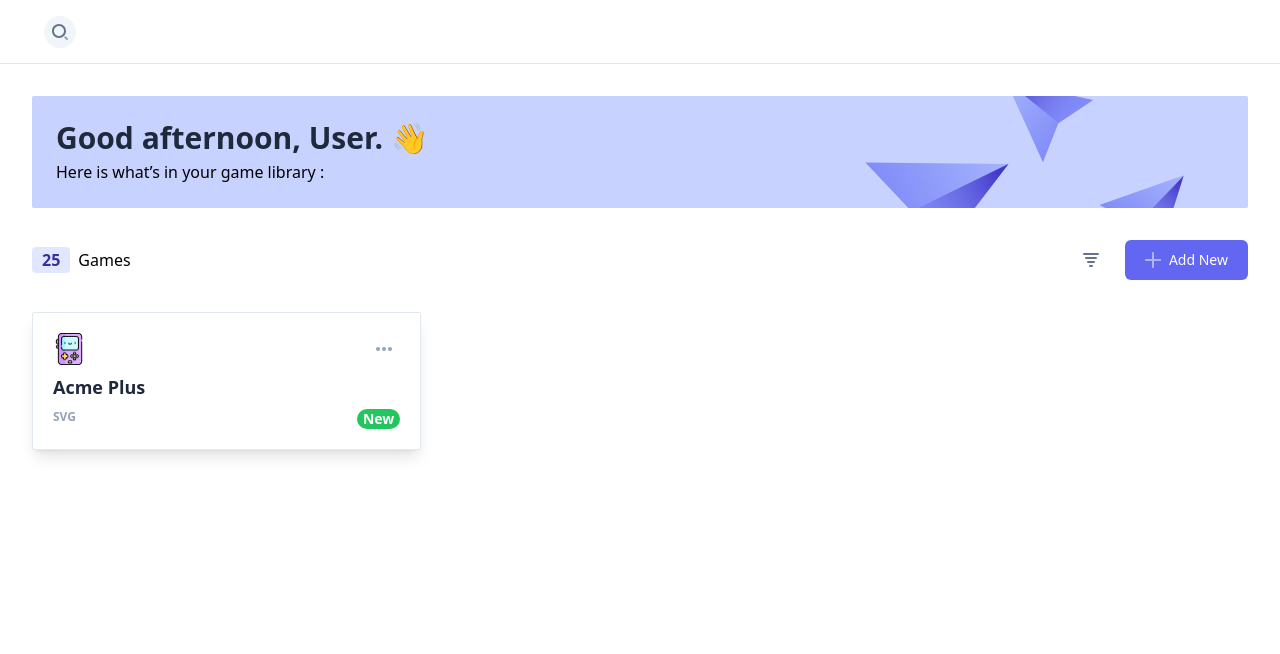
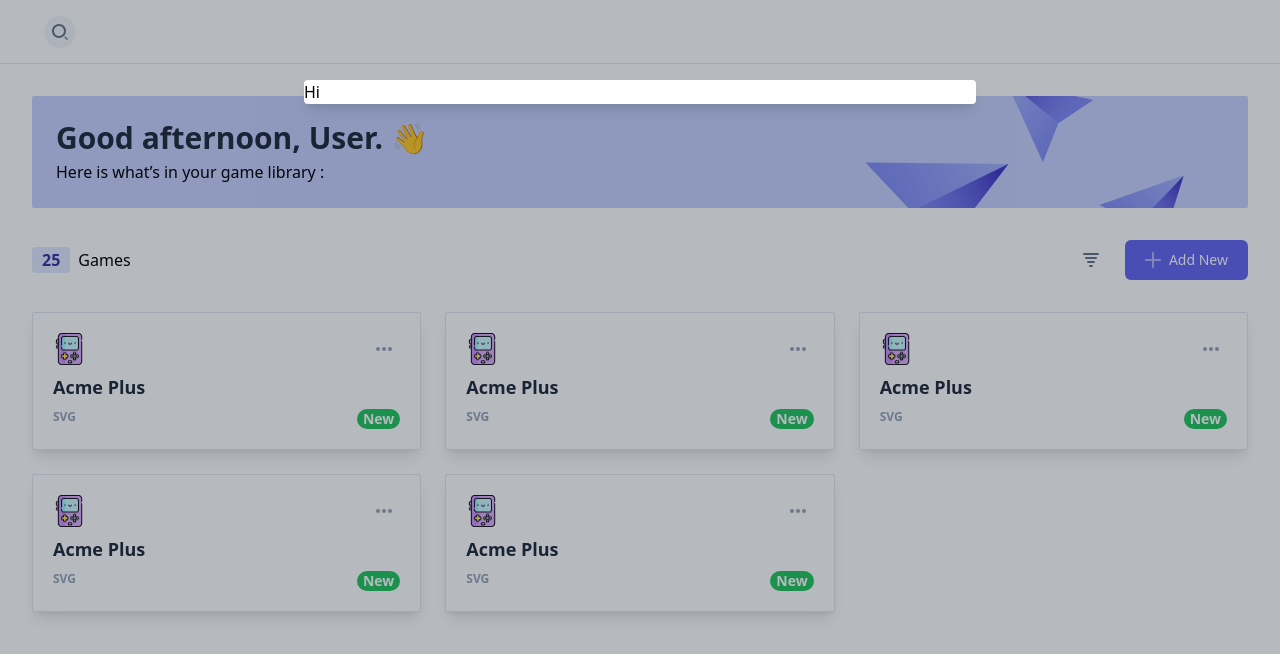
Before and after one commit to rajarshi-ch/longshot_assignment, a Next.js app: page /crud in a window 1280 px wide. Both pictures are taken after a click on the button "Add New". Shown: the top 654 px of the page. Built offline with nearby package versions, Linux system fonts and the light colour scheme.

Commit message:
Modal component with transitions

```diff
--- /dev/null
+++ b/views/crud/components/addNewModalContent.tsx
@@ -0,0 +1,58 @@
+export default function AddNewModalContent() {
+  return (
+    <form>
+      <div className="mb-6">
+        <label
+          htmlFor="email"
+          className="block mb-2 text-sm font-medium text-gray-900 dark:text-white"
+        >
+          Your email
+        </label>
+        <input
+          type="email"
+          id="email"
+          className="bg-gray-50 border border-gray-300 text-gray-900 text-sm rounded-lg focus:ring-blue-500 focus:border-blue-500 block w-full p-2.5 dark:bg-gray-700 dark:border-gray-600 dark:placeholder-gray-400 dark:text-white dark:focus:ring-blue-500 dark:focus:border-blue-500"
+          placeholder="name@flowbite.com"
+          required
+        />
+      </div>
+      <div className="mb-6">
+        <label
+          htmlFor="password"
+          className="block mb-2 text-sm font-medium text-gray-900 dark:text-white"
+        >
+          Your password
+        </label>
+        <input
+          type="password"
+          id="password"
+          className="bg-gray-50 border border-gray-300 text-gray-900 text-sm rounded-lg focus:ring-blue-500 focus:border-blue-500 block w-full p-2.5 dark:bg-gray-700 dark:border-gray-600 dark:placeholder-gray-400 dark:text-white dark:focus:ring-blue-500 dark:focus:border-blue-500"
+          required
+        />
+      </div>
+      <div className="flex items-start mb-6">
+        <div className="flex items-center h-5">
+          <input
+            id="remember"
+            type="checkbox"
+            value=""
+            className="w-4 h-4 bg-gray-50 rounded border border-gray-300 focus:ring-3 focus:ring-blue-300 dark:bg-gray-700 dark:border-gray-600 dark:focus:ring-blue-600 dark:ring-offset-gray-800"
+            required
+          />
+        </div>
+        <label
+          htmlFor="remember"
+          className="ml-2 text-sm font-medium text-gray-900 dark:text-gray-300"
+        >
+          Remember me
+        </label>
+      </div>
+      <button
+        type="submit"
+        className="text-white bg-blue-700 hover:bg-blue-800 focus:ring-4 focus:outline-none focus:ring-blue-300 font-medium rounded-lg text-sm w-full sm:w-auto px-5 py-2.5 text-center dark:bg-blue-600 dark:hover:bg-blue-700 dark:focus:ring-blue-800"
+      >
+        Submit
+      </button>
+    </form>
+  );
+}
--- a/views/crud/components/gameCard.tsx
+++ b/views/crud/components/gameCard.tsx
@@ -5,7 +5,7 @@ import EditMenu from "./editMenu";
 
 function GameCard() {
   return (
-    <div className="flex flex-col col-span-full sm:col-span-6 xl:col-span-4 bg-white shadow-lg rounded-sm border border-slate-200">
+    <div className="flex flex-col col-span-full sm:col-span-6 xl:col-span-4 bg-white shadow-lg hover:shadow-md rounded-sm border border-slate-200">
       <div className="px-5 py-5">
         <header className="flex justify-between items-start mb-2">
           {/* Icon */}
@@ -31,7 +31,7 @@ function GameCard() {
                 className="font-medium text-sm text-rose-500 hover:text-rose-600 flex py-1 px-3"
                 href="#0"
               >
-                Remove
+                Delete
               </a>
             </li>
           </EditMenu>
--- /dev/null
+++ b/views/crud/components/modal.tsx
@@ -0,0 +1,66 @@
+import React, { useRef, useEffect, ReactNode } from "react";
+import { CSSTransition } from "./CSSTransition";
+
+function Modal({
+  children,
+  modalOpen,
+  setModalOpen,
+}: {
+  children: ReactNode;
+  modalOpen: boolean;
+  setModalOpen: Function;
+}) {
+  const modalContent = useRef(null) as any;
+  const searchInput = useRef(null) as any;
+
+  // close if the esc key is pressed
+  useEffect(() => {
+    const keyHandler = ({ keyCode }: { keyCode: number }) => {
+      if (!modalOpen || keyCode !== 27) return;
+      setModalOpen(false);
+    };
+    document.addEventListener("keydown", keyHandler);
+    return () => document.removeEventListener("keydown", keyHandler);
+  });
+
+  return (
+    <>
+      {/* Modal backdrop */}
+      <CSSTransition
+        className="fixed inset-0 bg-slate-900 bg-opacity-30 z-50 transition-opacity"
+        in={modalOpen}
+        enter="transition ease-out duration-200"
+        enterFrom="opacity-0"
+        enterTo="opacity-100"
+        leave="transition ease-out duration-100"
+        leaveFrom="opacity-100"
+        leaveTo="opacity-0"
+        aria-hidden="true"
+        timeout={150}
+        children={null}
+      />
+      {/* Modal dialog */}
+      <CSSTransition
+        className="fixed inset-0 z-50 overflow-hidden flex items-start top-20 mb-4 justify-center transform px-4 sm:px-6"
+        aria-modal="true"
+        in={modalOpen}
+        enter="transition ease-in-out duration-200"
+        enterFrom="opacity-0 translate-y-4"
+        enterTo="opacity-100 translate-y-0"
+        leave="transition ease-in-out duration-200"
+        leaveFrom="opacity-100 translate-y-0"
+        leaveTo="opacity-0 translate-y-4"
+        timeout={150}
+      >
+        <div
+          ref={modalContent}
+          className="bg-white overflow-auto max-w-2xl w-full max-h-full rounded shadow-lg"
+        >
+          {children}
+        </div>
+      </CSSTransition>
+    </>
+  );
+}
+
+export default Modal;
--- a/views/crud/index.tsx
+++ b/views/crud/index.tsx
@@ -3,11 +3,19 @@ import FilterButton from "./components/filterButton";
 import GameCard from "./components/gameCard";
 
 import Header from "./components/header";
+import Modal from "./components/modal";
 import WelcomeBanner from "./components/welcomeBanner";
 
 function Dashboard() {
+  const [addNewModalOpen, setAddNewModalOpen] = useState(false);
+
   return (
     <div className="flex h-screen overflow-hidden">
+      {/* Modals */}
+      <Modal modalOpen={addNewModalOpen} setModalOpen={setAddNewModalOpen}>
+        {" "}
+        Hi{" "}
+      </Modal>
       {/* Content area */}
       <div className="relative flex flex-col flex-1 overflow-y-auto overflow-x-hidden">
         {/*  Site header */}
@@ -34,6 +42,7 @@ function Dashboard() {
                 <button
                   type="button"
                   className="text-white bg-indigo-500 hover:bg-indigo-600 font-medium rounded-md text-sm px-5 py-2.5 text-center inline-flex items-center dark:focus:ring-[#2557D6]/50 "
+                  onClick={() => setAddNewModalOpen(true)}
                 >
                   <svg
                     className="w-4 h-4 fill-current opacity-50 shrink-0 mr-2"
@@ -48,12 +57,10 @@ function Dashboard() {
 
             {/* Cards */}
             <div className="grid grid-cols-12 gap-6">
-              {/* <DashboardCard01 />
-
-              <DashboardCard02 />
-
-              <DashboardCard03 />
-   */}
+              <GameCard />
+              <GameCard />
+              <GameCard />
+              <GameCard />
               <GameCard />
             </div>
           </div>
```
